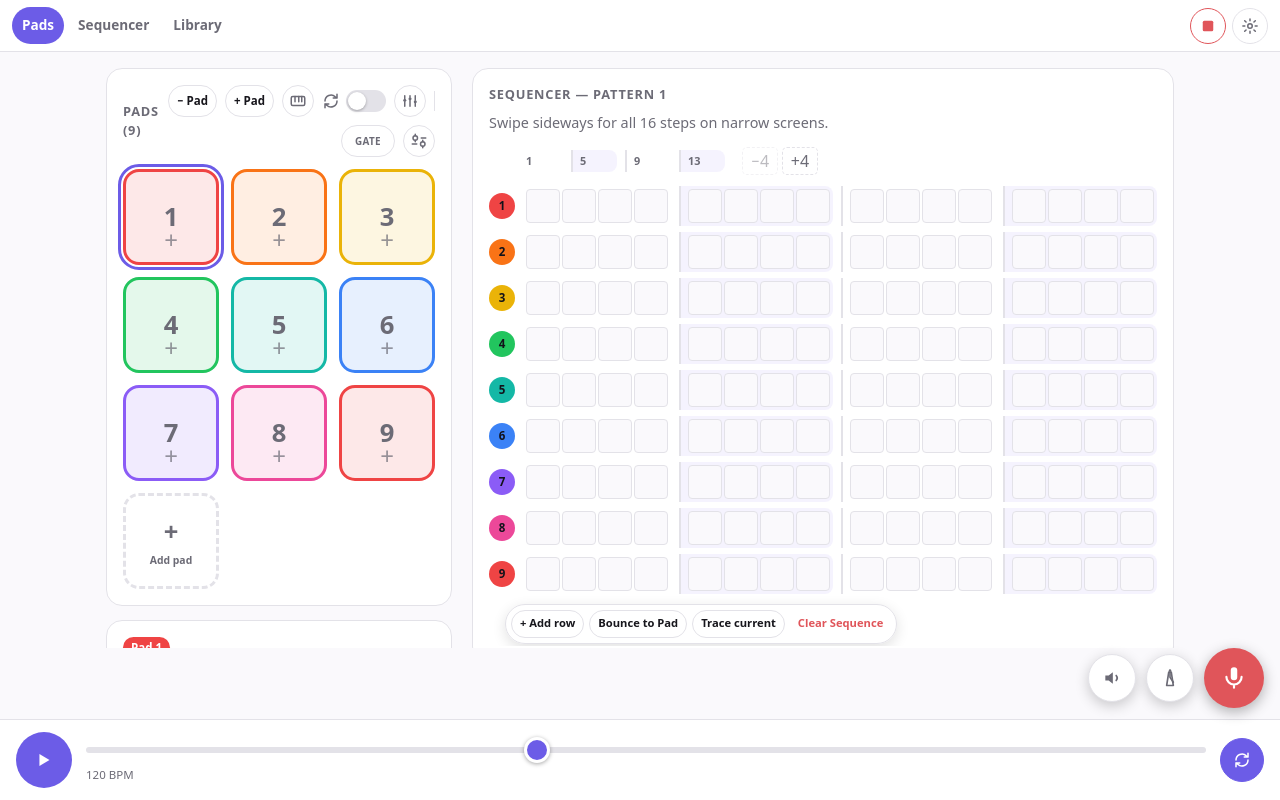
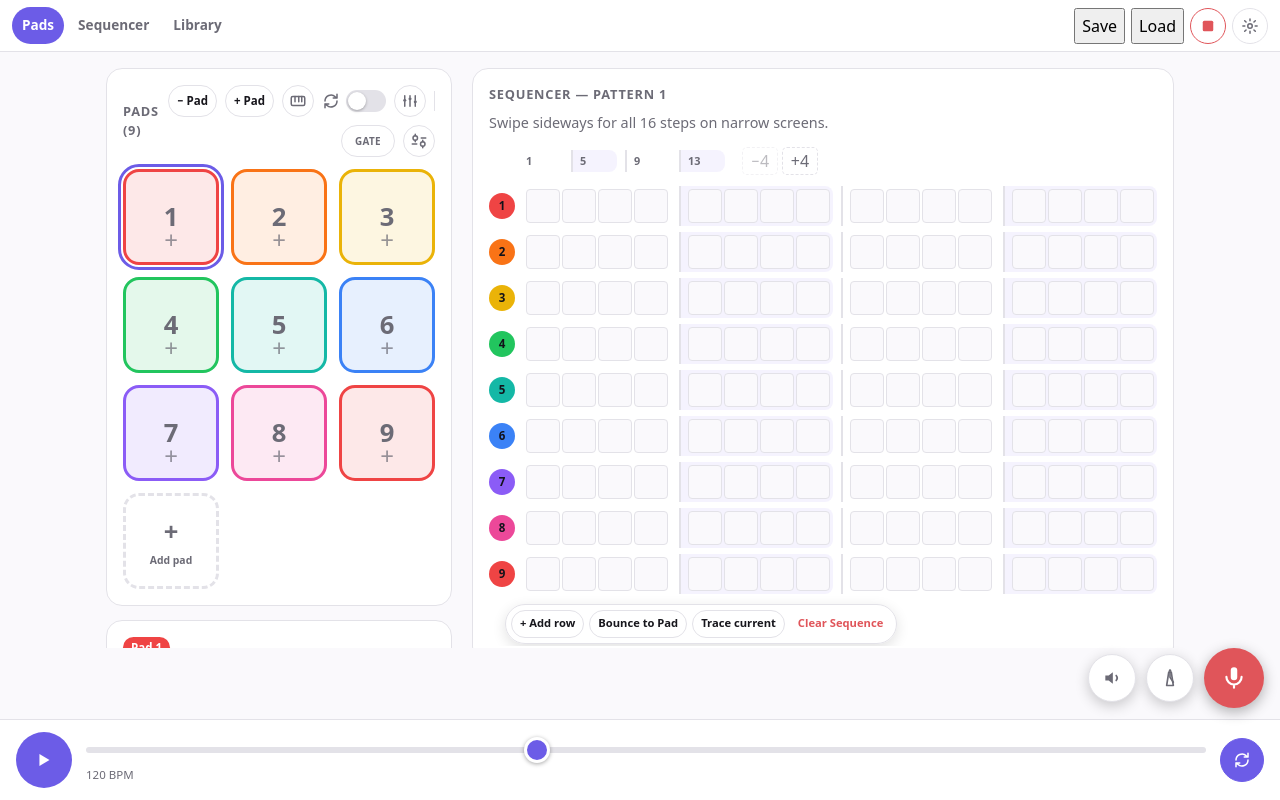
Before and after one commit to Amenonuhoko/mini-mixer, a React (Vite) app in the folder app/: page / in a window 1280 px wide. Built offline with nearby package versions, Linux system fonts and the light colour scheme.

Commit message:
Make project saves and sequence destinations direct

```diff
--- a/app/src/components/Nav.tsx
+++ b/app/src/components/Nav.tsx
@@ -1,3 +1,5 @@
+import { useRef } from 'react'
+import { deserializeProject, isSerializedProject, serializeProject } from '../engine/projectFile'
 import { useAppState } from '../state/AppStateContext'
 import { useEngine } from '../state/EngineContext'
 import { useNavigation } from '../state/NavigationContext'
@@ -15,12 +17,40 @@ interface NavProps {
  */
 export function Nav({ onOpenSettings }: NavProps) {
   const { page, goToPads, goToSequencer, goToLibrary } = useNavigation()
-  const { dispatch } = useAppState()
+  const { state, dispatch } = useAppState()
   const engine = useEngine()
+  const loadInputRef = useRef<HTMLInputElement>(null)
 
   const handleStopAll = () => {
     engine.stopAllSounds()
     dispatch({ type: 'SET_TRANSPORT_PLAYING', isPlaying: false })
+  }
+
+  const handleSaveProject = () => {
+    const project = serializeProject(state, Date.now())
+    const stamp = new Date(project.savedAt).toISOString().slice(0, 16).replace(':', '-')
+    const url = URL.createObjectURL(new Blob([JSON.stringify(project)], { type: 'application/json' }))
+    const link = document.createElement('a')
+    link.href = url
+    link.download = `mini-mixer-${stamp}.json`
+    link.click()
+    URL.revokeObjectURL(url)
+  }
+
+  const handleLoadProject = async (event: React.ChangeEvent<HTMLInputElement>) => {
+    const file = event.target.files?.[0]
+    event.target.value = ''
+    if (!file) return
+    try {
+      const parsed: unknown = JSON.parse(await file.text())
+      if (!isSerializedProject(parsed) || !window.confirm(`Load "${file.name}"? This replaces the current project.`)) {
+        return
+      }
+      engine.stopAllSounds()
+      dispatch({ type: 'LOAD_PROJECT', state: await deserializeProject(parsed, engine) })
+    } catch {
+      window.alert("Couldn't load that project file.")
+    }
   }
 
   return (
@@ -55,6 +85,29 @@ export function Nav({ onOpenSettings }: NavProps) {
         </button>
       </div>
       <div className="top-nav-actions">
+        <button
+          type="button"
+          className="nav-project-btn"
+          onClick={handleSaveProject}
+          title="Save a portable project backup"
+        >
+          Save
+        </button>
+        <button
+          type="button"
+          className="nav-project-btn"
+          onClick={() => loadInputRef.current?.click()}
+          title="Load a project backup"
+        >
+          Load
+        </button>
+        <input
+          ref={loadInputRef}
+          type="file"
+          accept="application/json,.json"
+          hidden
+          onChange={(event) => void handleLoadProject(event)}
+        />
         <button
           type="button"
           className="nav-icon-btn nav-stop-all"
```
